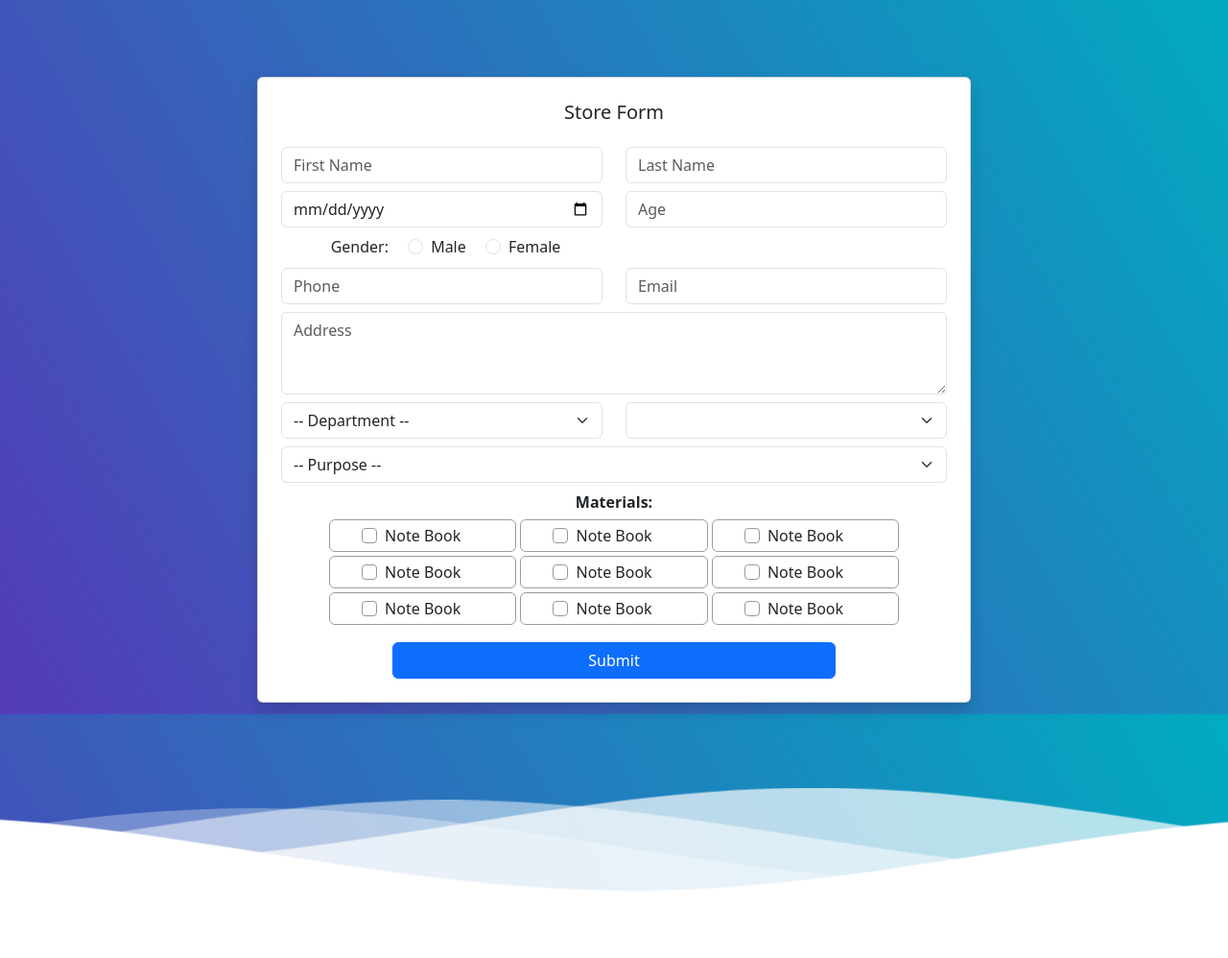
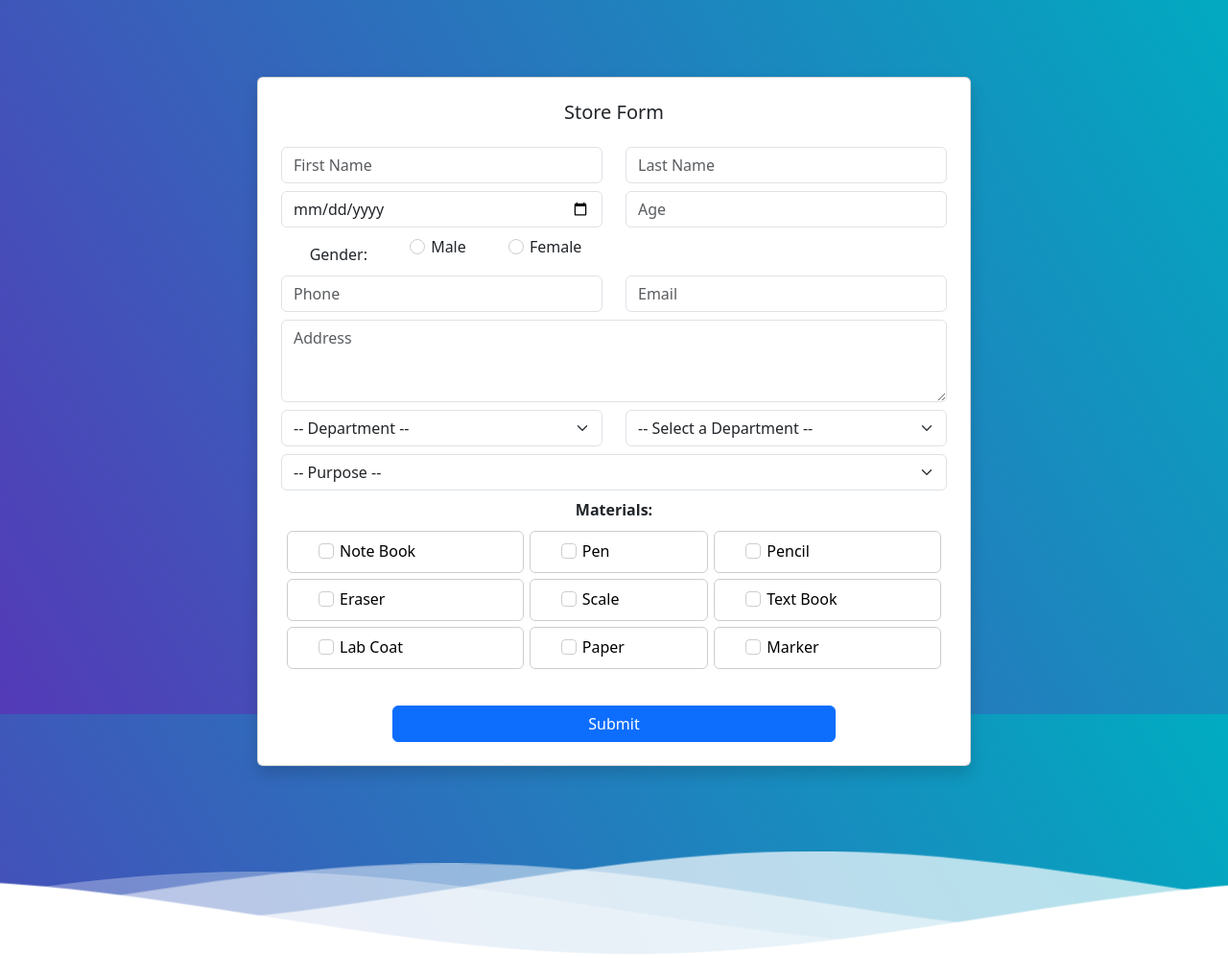
Before and after one commit to jo-thomas-1/django-college-store-portal, a Django app: page / in a window 1280 px wide. Shown: the part 56-1054 px from the top of the page at 96% size. Before the commit the page ends 984 px from the top, so only its background shows below. Run offline with Django 4.2, Linux system fonts and the light colour scheme; the visitor is signed in with stand-in values (Sample User, id 1); lists and menus that the app fills with data are empty.

Commit message:
checkbox grid styling

```diff
--- a/home_page/templates/home.html
+++ b/home_page/templates/home.html
@@ -61,10 +61,7 @@
 					<div class="row mb-2 justify-content-center">
 						<div class="col">
 							<select class="form-select" aria-label="department" id="department" name="department" placeholder="Department" title="Department" onchange="update_courses(this);" required>
-								<!-- <option selected disabled value="">-- Department --</option>
-								<option value="1">One</option>
-								<option value="2">Two</option>
-								<option value="3">Three</option> -->
+								<!-- <option selected disabled value="">-- Department --</option> -->
 							</select>
 							<script type="text/javascript">
 								// call initial function
@@ -73,10 +70,7 @@
 						</div>
 						<div class="col">
 							<select class="form-select" aria-label="course" id="course" name="course" placeholder="Course" title="Course" required>
-								<!-- <option selected disabled value="">-- Course --</option>
-								<option value="1">One</option>
-								<option value="2">Two</option>
-								<option value="3">Three</option> -->
+								<option selected disabled value="">-- Select a Department  --</option>
 							</select>
 						</div>
 					</div>
@@ -98,7 +92,8 @@
 								</div>
 							</div>
 							<div class="row justify-content-center">
-								<table class="col-10 checkbox_table">
+								<div class="col">
+									<table class="table table-borderless checkbox_table">
 										<tr>
 											<td>
 												<div class="form-check">
@@ -109,13 +104,13 @@
 											<td>
 												<div class="form-check">
 													<input class="form-check-input" type="checkbox" name="materials" id="materials_note_book" value="note_book">
-												<label class="form-check-label" for="gender_male">Note Book</label>
+													<label class="form-check-label" for="gender_male">Pen</label>
 												</div>
 											</td>
 											<td>
 												<div class="form-check">
 													<input class="form-check-input" type="checkbox" name="materials" id="materials_note_book" value="note_book">
-												<label class="form-check-label" for="gender_male">Note Book</label>
+													<label class="form-check-label" for="gender_male">Pencil</label>
 												</div>
 											</td>
 										</tr>
@@ -123,19 +118,19 @@
 											<td>
 												<div class="form-check">
 													<input class="form-check-input" type="checkbox" name="materials" id="materials_note_book" value="note_book">
-												<label class="form-check-label" for="gender_male">Note Book</label>
+													<label class="form-check-label" for="gender_male">Eraser</label>
 												</div>
 											</td>
 											<td>
 												<div class="form-check">
 													<input class="form-check-input" type="checkbox" name="materials" id="materials_note_book" value="note_book">
-												<label class="form-check-label" for="gender_male">Note Book</label>
+													<label class="form-check-label" for="gender_male">Scale</label>
 												</div>
 											</td>
 											<td>
 												<div class="form-check">
 													<input class="form-check-input" type="checkbox" name="materials" id="materials_note_book" value="note_book">
-												<label class="form-check-label" for="gender_male">Note Book</label>
+													<label class="form-check-label" for="gender_male">Text Book</label>
 												</div>
 											</td>
 										</tr>
@@ -143,23 +138,24 @@
 											<td>
 												<div class="form-check">
 													<input class="form-check-input" type="checkbox" name="materials" id="materials_note_book" value="note_book">
-												<label class="form-check-label" for="gender_male">Note Book</label>
+													<label class="form-check-label" for="gender_male">Lab Coat</label>
 												</div>
 											</td>
 											<td>
 												<div class="form-check">
 													<input class="form-check-input" type="checkbox" name="materials" id="materials_note_book" value="note_book">
-												<label class="form-check-label" for="gender_male">Note Book</label>
+													<label class="form-check-label" for="gender_male">Paper</label>
 												</div>
 											</td>
 											<td>
 												<div class="form-check">
 													<input class="form-check-input" type="checkbox" name="materials" id="materials_note_book" value="note_book">
-												<label class="form-check-label" for="gender_male">Note Book</label>
+													<label class="form-check-label" for="gender_male">Marker</label>
 												</div>
 											</td>
 										</tr>
 									</table>
+								</div>
 							</div>
 						</div>
 					</div>
--- a/static/css/main.css
+++ b/static/css/main.css
@@ -3,18 +3,23 @@
     right: 0;
 }
 
-.checkbox_table .form-check {
-    border: 1px solid #959da3;
-    padding: 4px;
-    border-radius: 6px;
-    margin: 1px;
+.checkbox_table {
+    border-collapse: separate;
+    border-spacing: 6px;
 }
 
-.checkbox_table .form-check-input {
-    border-color: #94989c;
+.checkbox_table td {
+    border: 1px solid #cbced0;
+    border-radius: 6px;
 }
 
-.checkbox_table .form-check .form-check-input {
-    float: none;
-    margin-right: 4px;
+.form-check .form-check-input {
+    float: left;
+    margin-left: 0;
+    border-color: #cbced0;
 }
+
+.form-check label {
+    float: left;
+    margin-left: 6px;
+}
```
Lines whose indentation alone changed are shown as unchanged.
